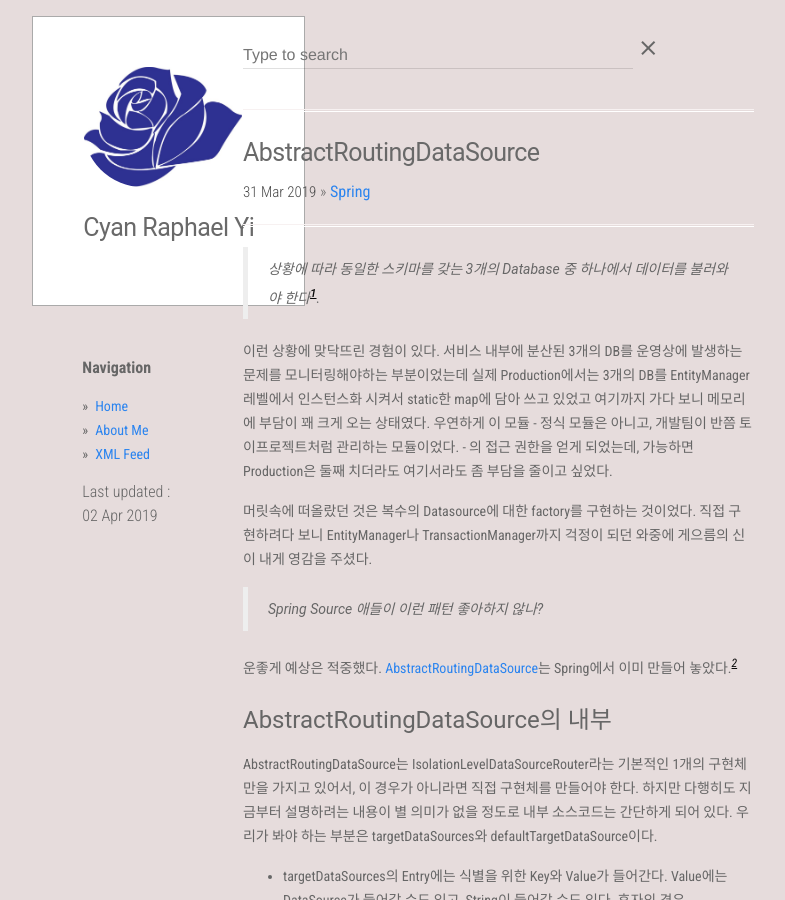
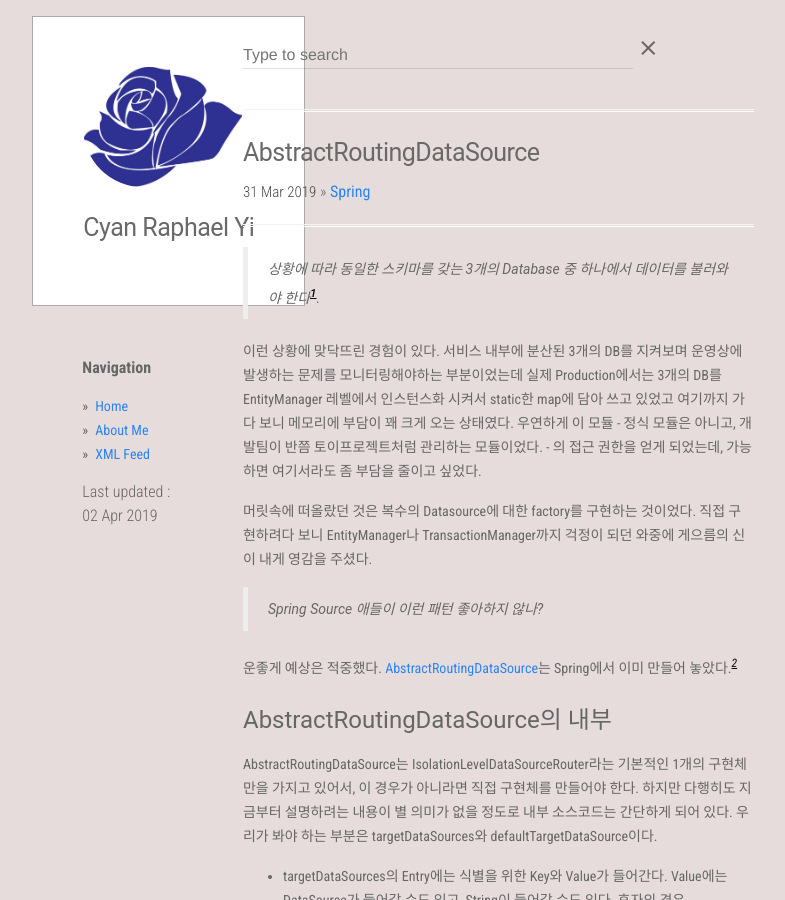
Before and after one commit to CyanRYi/cyanryi.github.io, a Jekyll site: the page built from _posts/ko/2019-03-31-AbstractRoutingDataSource.md, in a window 1280 px wide and 900 px high. Shown: the whole window, without its empty margins (89-874 px from the left). Built offline with Jekyll 4.4.1, drawn with Linux system fonts in a browser that asks for light colours.

Commit message:
AbstractRoutingDataSource Draft 종료

````diff
--- a/_posts/ko/2019-03-31-AbstractRoutingDataSource.md
+++ b/_posts/ko/2019-03-31-AbstractRoutingDataSource.md
@@ -2,12 +2,11 @@
 title: AbstractRoutingDataSource
 category: spring
 tags: [spring, usage]
-hidden: true
 ---
 > 상황에 따라 동일한 스키마를 갖는 3개의 Database 중 하나에서 데이터를 불러와야 한다[^1].
 
-이런 상황에 맞닥뜨린 경험이 있다. 서비스 내부에 분산된 3개의 DB를 운영상에 발생하는 문제를 모니터링해야하는 부분이었는데 실제 Production에서는 3개의 DB를 EntityManager 레벨에서 인스턴스화 시켜서 static한 map에 담아 쓰고 있었고 여기까지 가다 보니 메모리에 부담이 꽤 크게 오는 상태였다.
-우연하게 이 모듈 - 정식 모듈은 아니고, 개발팀이 반쯤 토이프로젝트처럼 관리하는 모듈이었다. - 의 접근 권한을 얻게 되었는데, 가능하면 Production은 둘째 치더라도 여기서라도 좀 부담을 줄이고 싶었다.
+이런 상황에 맞닥뜨린 경험이 있다. 서비스 내부에 분산된 3개의 DB를 지켜보며 운영상에 발생하는 문제를 모니터링해야하는 부분이었는데 실제 Production에서는 3개의 DB를 EntityManager 레벨에서 인스턴스화 시켜서 static한 map에 담아 쓰고 있었고 여기까지 가다 보니 메모리에 부담이 꽤 크게 오는 상태였다.
+우연하게 이 모듈 - 정식 모듈은 아니고, 개발팀이 반쯤 토이프로젝트처럼 관리하는 모듈이었다. - 의 접근 권한을 얻게 되었는데, 가능하면 여기서라도 좀 부담을 줄이고 싶었다.
 
 머릿속에 떠올랐던 것은 복수의 Datasource에 대한 factory를 구현하는 것이었다. 직접 구현하려다 보니 EntityManager나 TransactionManager까지 걱정이 되던 와중에 게으름의 신이 내게 영감을 주셨다.
 
@@ -26,7 +25,7 @@
 위 2개의 field(Lookup을 사용한다면 dataSourceLookup과 lenientFallback까지)를 사용하여 Bean 초기화 이후에는 resolvedDataSources, resolvedDefaultDataSource를 갖게 되며, 런타임에서는 이 필드를 기준으로 DataSource를 라우팅하게 된다.
 resolvedDataSources에서 사용할 DataSource를 가져오는 기준은 추상메소드 determineCurrentLookupKey의 구현에 달려 있다.
 
-### 예제 생성
+#### 예제 생성
 
 ① 당시의 상황과 비슷하게 3개의(A, O, T라는 이름을 사용했다.) Datasource를 만들고 각 DB에 Human 테이블 하나씩을 생성했다.
 ``` sql
@@ -193,7 +192,7 @@
 ```
 이외의 Controller, Service, Repository와 Entity는 일반적인 Spring MVC와 동일하다. RestController에는 기본 path("/")에 대한 get, post를 추가하였다.
 
-### 테스트
+#### 테스트
 
 ```
 GET  HTTP/1.1
@@ -251,7 +250,7 @@
 
 [{"id":1,"name":"ANYC","age":30,"description":"O DB"},{"id":2,"name":"A","age":30,"description":"O DB"},{"id":3,"name":"ACYAN","age":11,"description":"O DB"},{"id":4,"name":"Cyan Raphael Yi","age":120,"description":"O Database"}]
 ```
-### 마치며
+#### 마치며
 
 여기서는 간단한 예제로 소개하지만, ②번 과정을 어떻게 응용하느냐에 따라서 Master-Slave 구조의 Database를 Routing해서 R/W를 나눈다거나, Entity별로 Database를 나눈다거나 하는 다양한 방식의 응용예제가 존재한다.
 이 글에 작성된 예제 소스코드는 [Github](https://github.com/CyanRYi/sollabs-routing-data-source)에 등록되어 있다.
````
